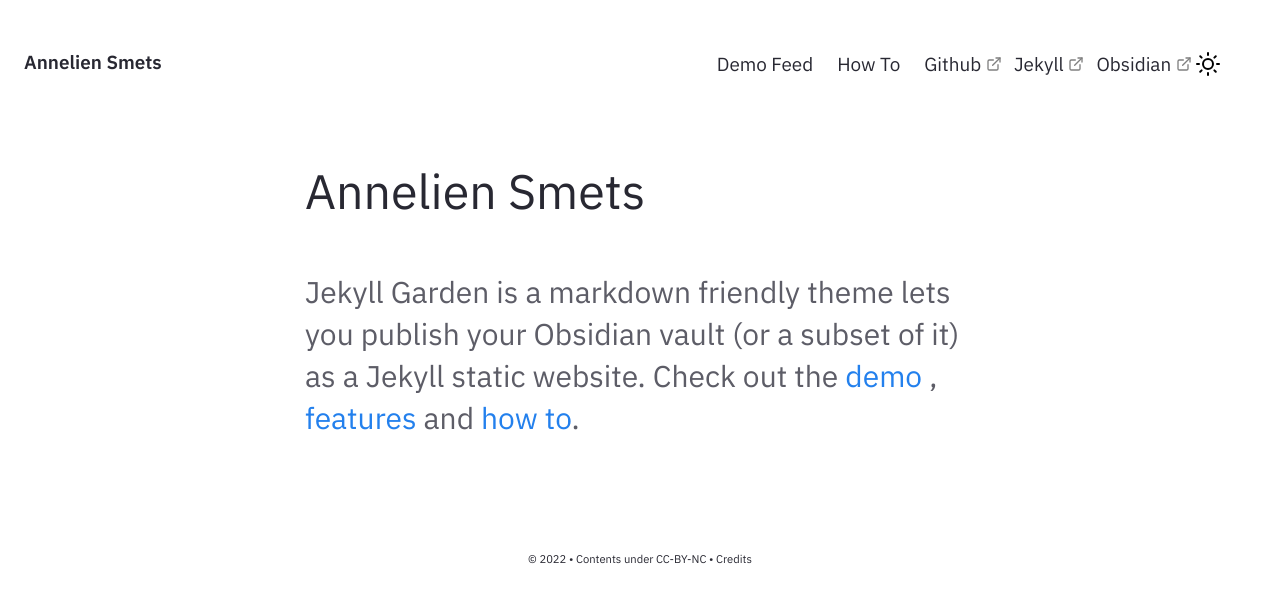
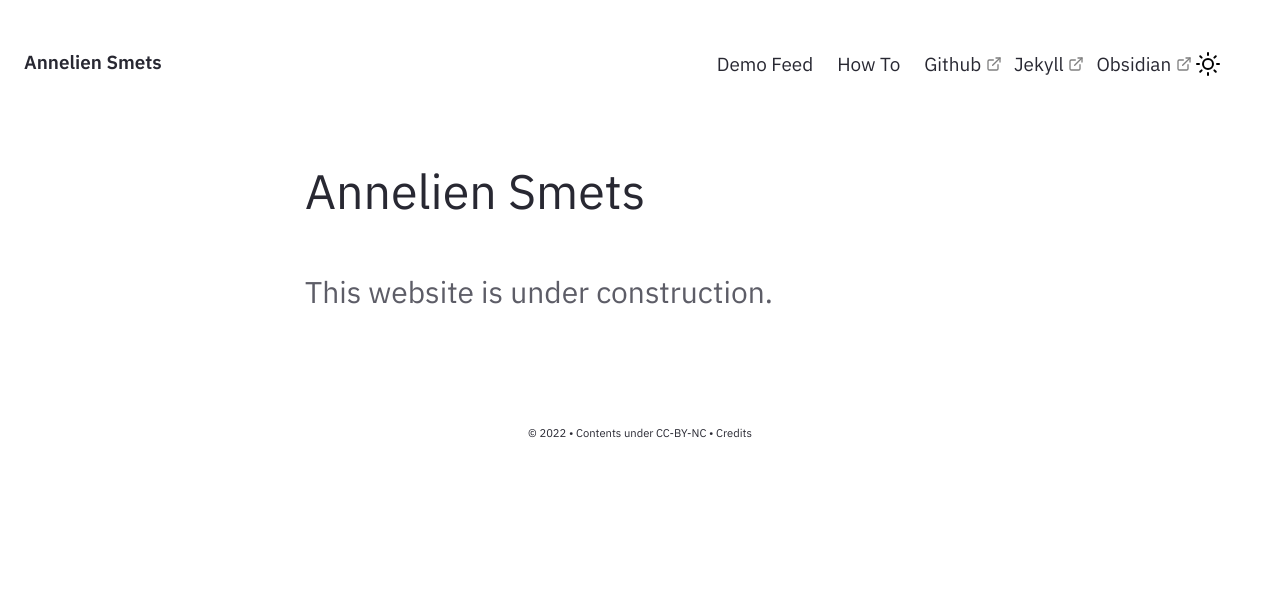
Before and after one commit to anneliensmets/anneliensmets.github.io, a Jekyll site: the page built from pages/index.md, in a window 1280 px wide. Shown: the top 603 px of the page. Built offline with Jekyll 4.4.1, drawn with Linux system fonts in a browser that asks for light colours.

Commit message:
Update Homepage.html

```diff
--- a/_includes/Homepage.html
+++ b/_includes/Homepage.html
@@ -1,7 +1,5 @@
 <div class="home-intro">
     <div class="jumbo">{{site.heading}} </div>
     <div class="home-sub-text"> <h3>
-        Jekyll Garden is a markdown friendly theme lets you publish your Obsidian vault (or a subset of it) as a Jekyll static website.
-        Check out the <a href="{{'/notes' | relative_url}}"> demo </a>, <a href="{{'/post/features' | relative_url}}"> features </a> and <a href="{{'/post/how-to' | relative_url}}"> how to</a>.
-        </h3>
+        This website is under construction.
 </div> </div>
```
